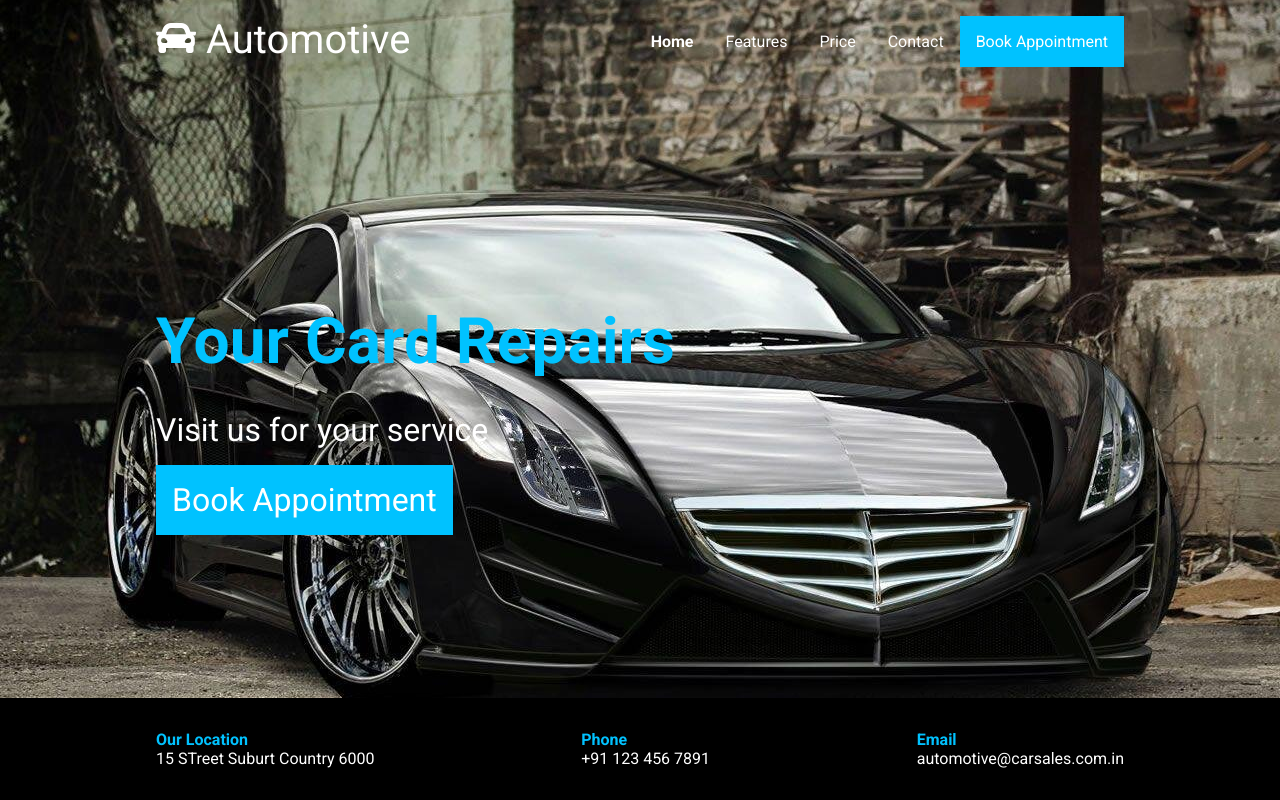
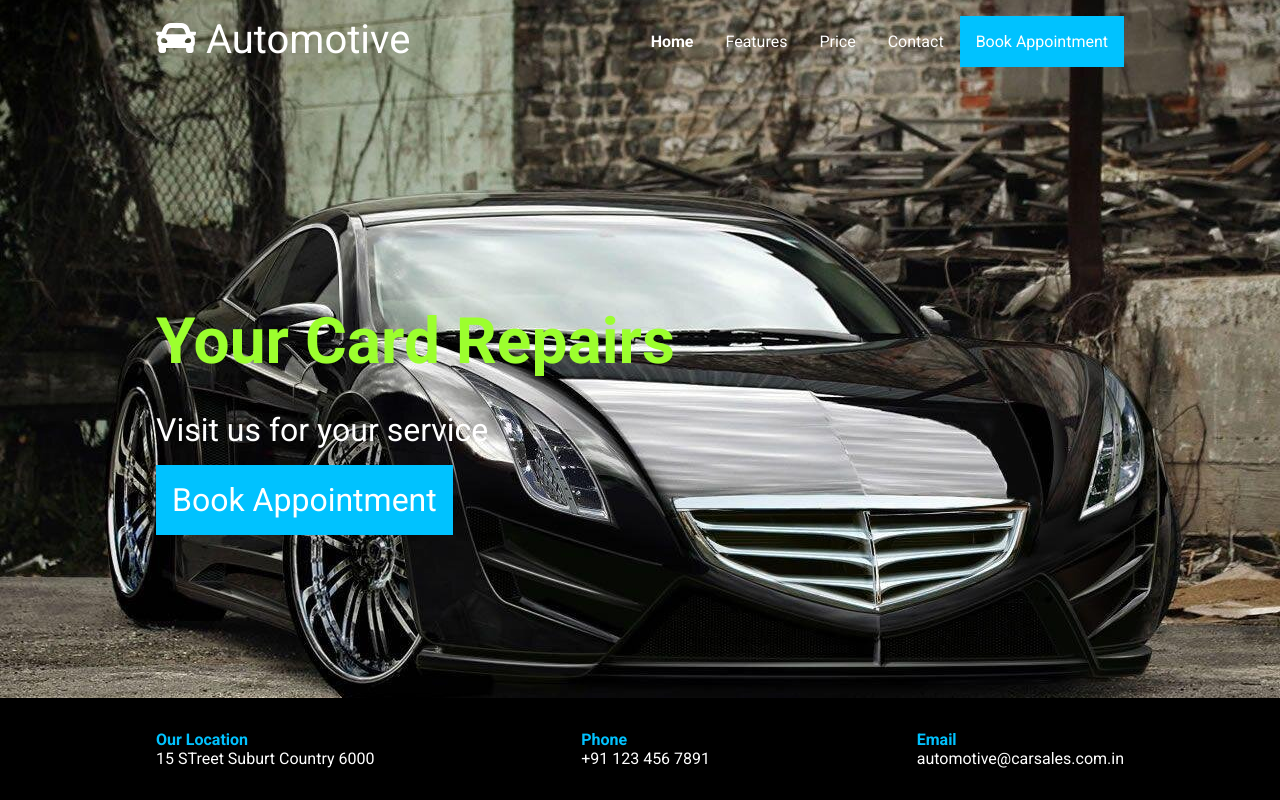
Before and after one commit to TejaKumarReddyB/Car-Design, a plain HTML site: page index.html in a window 1280 px wide. Drawn offline with Linux system fonts and the light colour scheme; a script that the page names is missing.

Commit message:
Update style.css

```diff
--- a/style.css
+++ b/style.css
@@ -35,7 +35,7 @@ header {
 }
 
 .content h1 {
-    color: #00c2ff;
+    color: #9CFF2E;
     margin-bottom: 0;
 }
 
```
